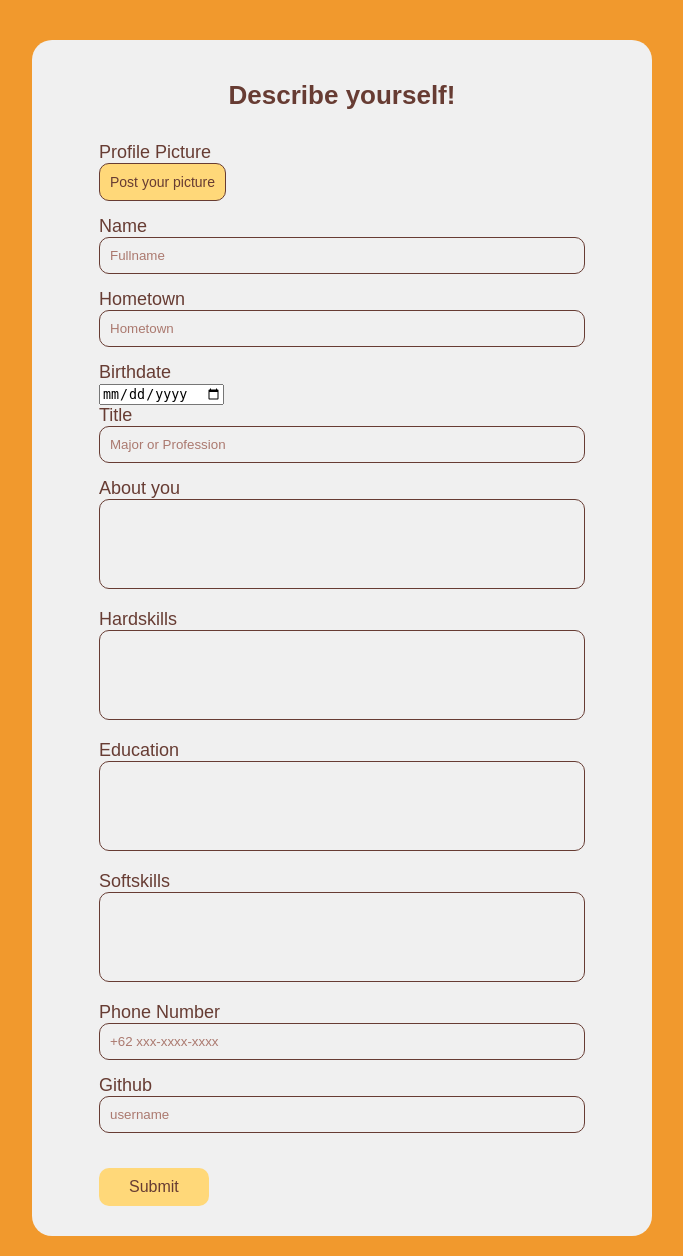
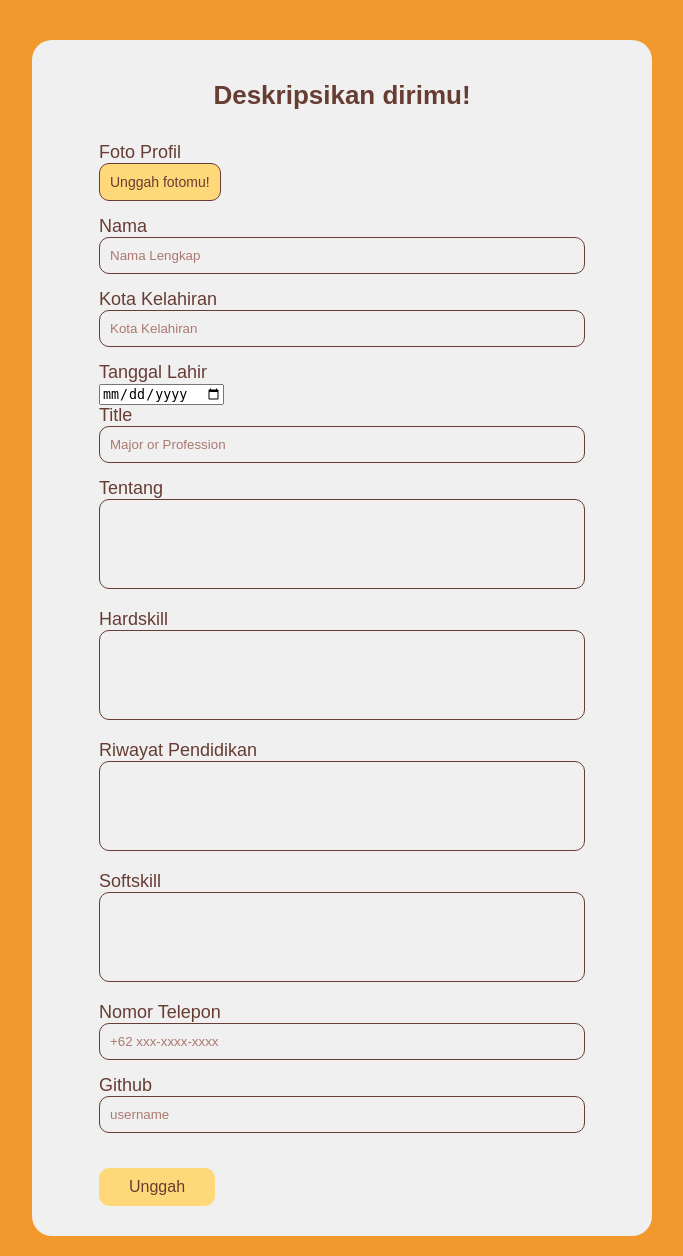
Before and after one commit to myaudn/pemweb_tugas5, a PHP site: page /input.php in a window 1280 px wide. Shown: the whole page, without its empty margins (298-981 px from the left). Run offline with PHP 8.4, Linux system fonts and the light colour scheme; the visitor is signed in with stand-in values (Sample User, id 1).

Commit message:
terjemahan

```diff
--- a/input.php
+++ b/input.php
@@ -73,32 +73,32 @@ if (!isset($_SESSION['email'])) {
     <div class="container">
         <div class="contentcv">
             <div class="inputbox">
-                <p class="greet">Describe yourself!</p><br>
+                <p class="greet">Deskripsikan dirimu!</p><br>
                 <form method="POST" enctype="multipart/form-data">
-                    <label>Profile Picture</label><br>
-                    <label for="pic-up" class="custom-pic-up">Post your picture</label>
+                    <label>Foto Profil</label><br>
+                    <label for="pic-up" class="custom-pic-up">Unggah fotomu!</label>
                     <input type="file" name="pic" id="pic-up" style="opacity: 0; height: 0.1px;"><br>
-                    <label>Name</label><br>
-                    <input type="text" name="name" placeholder="Fullname" required><br>
-                    <label>Hometown</label><br>
-                    <input type="text" name="city" placeholder="Hometown"><br>
-                    <label>Birthdate</label><br>
+                    <label>Nama</label><br>
+                    <input type="text" name="name" placeholder="Nama Lengkap" required><br>
+                    <label>Kota Kelahiran</label><br>
+                    <input type="text" name="city" placeholder="Kota Kelahiran"><br>
+                    <label>Tanggal Lahir</label><br>
                     <input type="date" name="birth"><br>
                     <label>Title</label><br>
                     <input type="text" name="specialty" placeholder="Major or Profession"><br>
-                    <label>About you</label><br>
+                    <label>Tentang</label><br>
                     <textarea name="about"></textarea><br>
-                    <label>Hardskills</label><br>
+                    <label>Hardskill</label><br>
                     <textarea name="hardskill"></textarea><br>
-                    <label>Education</label><br>
+                    <label>Riwayat Pendidikan</label><br>
                     <textarea name="education"></textarea><br>
-                    <label>Softskills</label><br>
+                    <label>Softskill</label><br>
                     <textarea name="softskill"></textarea><br>
-                    <label>Phone Number</label><br>
+                    <label>Nomor Telepon</label><br>
                     <input type="text" name="num" placeholder="+62 xxx-xxxx-xxxx"><br>
                     <label>Github</label><br>
                     <input type="text" name="gith" placeholder="username"><br>
-                    <button type="submit">Submit</button>
+                    <button type="submit">Unggah</button>
                 </form>
             </div>
         </div>
```
Also changed, not shown: index.php (+4 -4 lines), result.php (+4 -4 lines).
